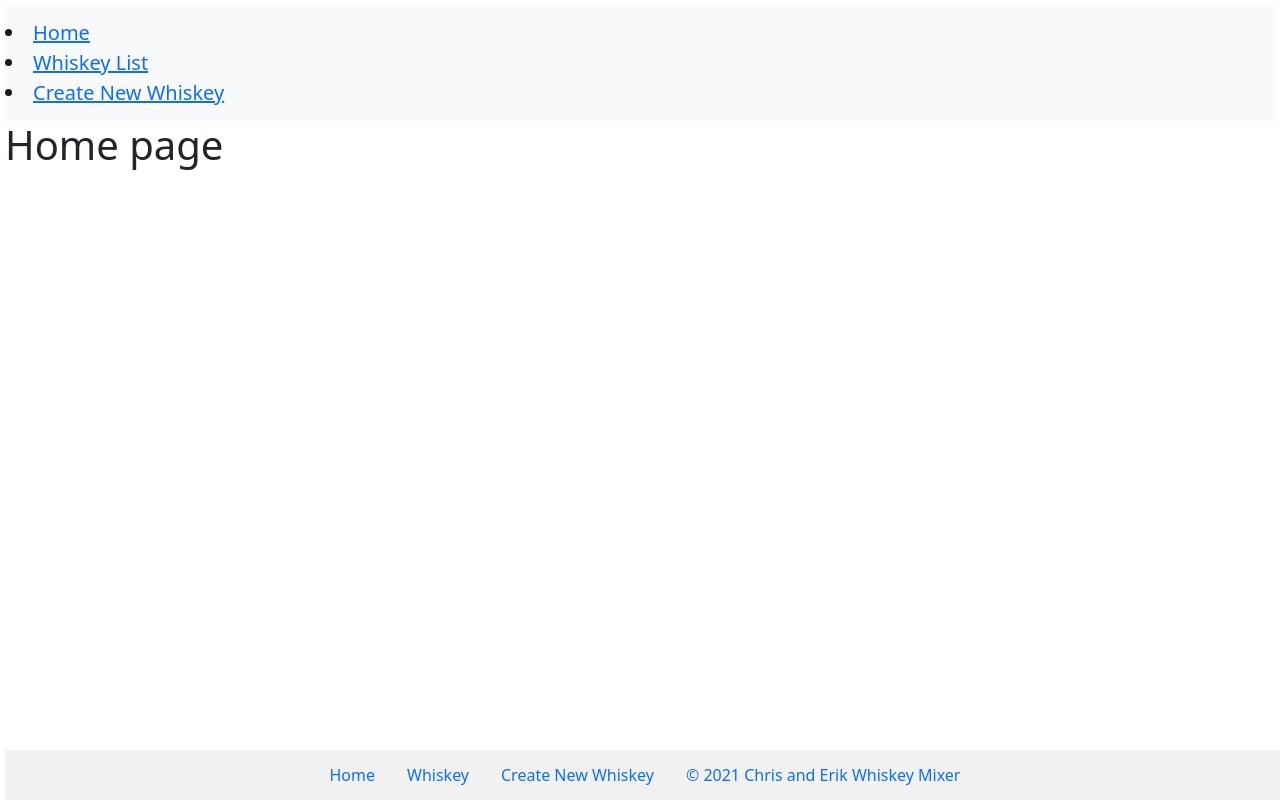
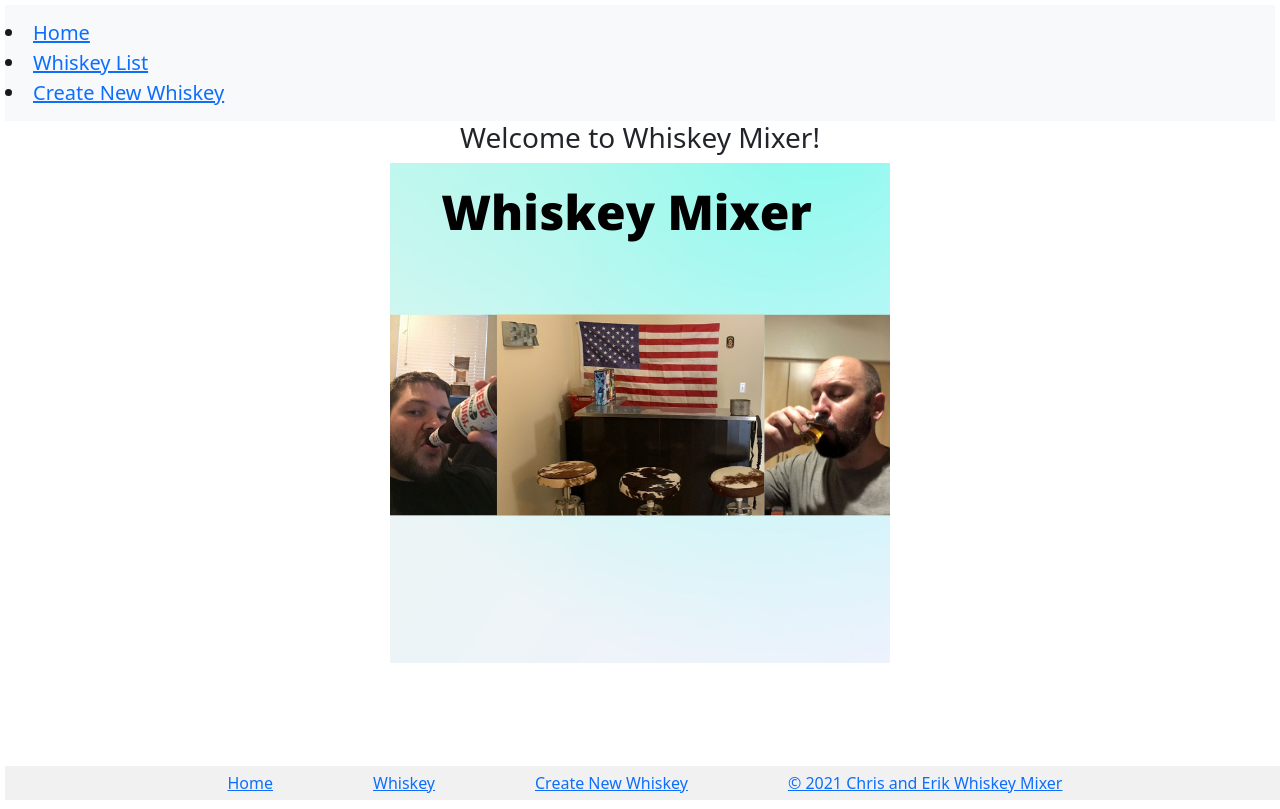
Before and after one commit to learn-academy-2021-bravo/cat-tinder-frontend-whiskey-mixer, a React (Create React App) app: page / in a window 1280 px wide. Built offline with nearby package versions, Linux system fonts and the light colour scheme; no server answers.

Commit message:
completed crud functionality

```diff
--- a/src/App.css
+++ b/src/App.css
@@ -30,6 +30,16 @@ ul.nav{
 #root{
   margin: 5px;
 }
-#navbar{
+.navbar-link{
+    padding: 15px;
+    margin: 35px;
+  }
+#button{
+  text-align: center;
+}
 
+#mixer{
+  text-align: center;
+  width: 55%;
+  margin: auto;
 }
--- a/src/App.js
+++ b/src/App.js
@@ -17,55 +17,97 @@ import {
   Switch
 } from 'react-router-dom'
 
-import mockWhiskey from './mockWhiskey'
 
 class App extends Component {
   constructor(props){
     super(props)
     this.state = {
-      whiskey: mockWhiskey,
+      whiskey: [],
 
     }
     }
-    createNewWhiskey = (newwhiskey) => {
-      console.log(newwhiskey)
+
+componentDidMount(){
+  this.whiskeyIndex()
+}
+
+whiskeyIndex = () => {
+  fetch("http://localhost:3000/whiskeys")
+  .then(response => response.json())
+  .then(whiskeyArray => this.setState({ whiskey: whiskeyArray}))
+  .catch(errors => console.log("index errors:", errors))
+}
+
+createNewWhiskey = (newwhiskey) => {
+  return fetch("http://localhost:3000/whiskeys", {
+    body: JSON.stringify(newwhiskey),
+    headers: {
+      "Content-Type": "application/json"
+    },
+    method: "POST"
+  })
+    .then(response => response.json())
+    .then(payload => this.whiskeyIndex())
+    .catch(errors => {
+      console.log("create errors:", errors)
+    })
+  }
+
+    updateWhiskey = (whiskey, id) => {
+      fetch(`http://localhost:3000/whiskeys/${id}`, {
+        body: JSON.stringify(whiskey),
+        headers: {
+          "Content-Type": "application/json"
+        },
+        method: "PATCH"
+      })
+      .then(response => response.json())
+      .then(payload => this.whiskeyIndex())
+      .catch(errors => console.log("update errors:", errors))
     }
 
-    updateWhiskey = (whiskey, id) => {
-      console.log("whiskey:", whiskey)
-      console.log("id:", id)
+    deleteWhiskey = (id) => {
+      fetch(`http://localhost:3000/whiskeys/${id}`, {
+        headers: {
+          "Content-type": "application/json"
+        },
+        method: "DELETE"
+      })
+      .then(response => response.json())
+      .then(payload => this.whiskeyIndex())
+      .catch(errors => console.log("delete errors:", errors))
     }
 
+
     render() {
+      console.log(this.state.whiskey)
       return(
         <Router>
           <Header />
 
           <Switch>
             <Route exact path= '/' component={ Home }  />
-            <Route path='/whiskeyindex' render={ (props) => <WhiskeyIndex whiskey = {this.state.whiskey} /> } />
-            <Route
-            exact path= {"/whiskeyshow/:id"}
-            render = {(props) => {
+            <Route path='/whiskeyindex' render={ (props) => <WhiskeyIndex whiskey={this.state.whiskey} /> } />
+            <Route path= "/whiskeyshow/:id" render = { (props) => {
               let id = props.match.params.id
-              let whiskey = this.state.whiskey.find(whiskey => whiskey.id === parseInt(id))
-              return <WhiskeyShow whiskey={ whiskey } />
+              let whiskey = this.state.whiskey.find(whiskey => whiskey.id === +id)
+              // {console.log("whiskey:", whiskey)}
+              return <WhiskeyShow whiskey={ whiskey } deleteWhiskey={this.deleteWhiskey}/>
             }} />
             <Route path='/whiskeynew' render = { (props) => <WhiskeyNew createNewWhiskey = {this.createNewWhiskey } />} />
-            <Route exact path={"/whiskeyedit/:id"}
-             render={ (props)  => {
+            <Route exact path={"/whiskeyedit/:id"} render={ (props)  => {
                let id = props.match.params.id
-               let whiskey = this.state.whiskey.find(whiskey => whiskey.id === parseInt(id))
+               let whiskey = this.state.whiskeys.find(whiskey => whiskey.id === parseInt(id))
                return(
                  <WhiskeyEdit
                  updateWhiskey={this.updateWhiskey}
                  whiskey = { whiskey}
                />
-               )
-             }}
+               )}
+             }
+             />
 
 
-               />
             <Route component= { NotFound } />
           </Switch>
           <Footer />
--- a/src/components/Footer.js
+++ b/src/components/Footer.js
@@ -1,5 +1,6 @@
 import React, { Component } from 'react'
-import { Nav, NavItem, NavLink } from 'reactstrap';
+import { Nav, NavItem } from 'reactstrap';
+import { NavLink } from 'react-router-dom'
 
 
 class Footer extends Component{
@@ -7,18 +8,18 @@ class Footer extends Component{
     return(
       <>
       <footer id = "footer">
-        <Nav>
+      <Nav id = "nav">
           <NavItem>
-            <NavLink to="/">Home</NavLink>
+            <NavLink class="navbar-link" to="/">Home</NavLink>
           </NavItem>
           <NavItem>
-            <NavLink to="whiskeyindex">Whiskey</NavLink>
+            <NavLink class="navbar-link" to="whiskeyindex">Whiskey</NavLink>
           </NavItem>
           <NavItem>
-            <NavLink to="whiskeynew">Create New Whiskey</NavLink>
+            <NavLink class="navbar-link" to="whiskeynew">Create New Whiskey</NavLink>
           </NavItem>
           <NavItem>
-            <NavLink to = "/">&copy; 2021 Chris and Erik Whiskey Mixer</NavLink>
+            <NavLink class="navbar-link" to = "/">&copy; 2021 Chris and Erik Whiskey Mixer</NavLink>
           </NavItem>
         </Nav>
       </footer>
--- a/src/components/Header.js
+++ b/src/components/Header.js
@@ -2,17 +2,17 @@ import React, { Component } from 'react'
 
 import { NavLink } from 'react-router-dom'
 import {
-  Collapse,
+  // Collapse,
   Navbar,
-  NavbarToggler,
+  // NavbarToggler,
   NavbarBrand,
-  Nav,
+  // Nav,
   NavItem,
-  UncontrolledDropdown,
-  DropdownToggle,
-  DropdownMenu,
-  DropdownItem,
-  NavbarText
+  // UncontrolledDropdown,
+  // DropdownToggle,
+  // DropdownMenu,
+  // DropdownItem,
+  // NavbarText
 } from 'reactstrap';
 
 
@@ -26,10 +26,10 @@ class Header extends Component {
             < NavLink to="/">Home</NavLink>
           </NavItem>
           <NavItem>
-            <NavLink to="../whiskeyindex">Whiskey List</NavLink>
+            <NavLink to="/whiskeyindex">Whiskey List</NavLink>
           </NavItem>
           <NavItem>
-            <NavLink to="../whiskeynew">Create New Whiskey</NavLink>
+            <NavLink to="/whiskeynew">Create New Whiskey</NavLink>
           </NavItem>
         </NavbarBrand>
              {/* <UncontrolledDropdown nav inNavbar>
--- a/src/pages/Home.js
+++ b/src/pages/Home.js
@@ -1,10 +1,13 @@
 import React, { Component } from 'react'
-
+import homePage from '../assets/homepage.png'
 class Home extends Component {
   render() {
     return (
       <>
-      <h1>Home page</h1>
+      <div id = "mixer">
+        <h3>Welcome to Whiskey Mixer!</h3>
+      <img src ={homePage} alt = "Welcome to Whiskey Mixer"  />
+      </div>
       </>
     )
   }
--- a/src/pages/WhiskeyIndex.js
+++ b/src/pages/WhiskeyIndex.js
@@ -1,7 +1,8 @@
 import React, { Component } from 'react'
-import { Card, CardTitle, Col } from 'reactstrap'
+import { Card, CardTitle, Col, Button } from 'reactstrap'
 
 import { NavLink } from 'react-router-dom'
+
 
 
 class WhiskeyIndex extends Component {
@@ -24,6 +25,14 @@ class WhiskeyIndex extends Component {
             )
           })}
         </Col>
+        <br />
+        <div id = "button">
+        <NavLink to={`/whiskeynew`}>
+        <Button color = "primary">
+          Create a Whiskey
+        </Button>
+        </NavLink>
+        </div>
       </>
     )
   }
--- a/src/pages/WhiskeyShow.js
+++ b/src/pages/WhiskeyShow.js
@@ -4,21 +4,25 @@ import { NavLink } from 'react-router-dom'
 
 class WhiskeyShow extends Component {
   render() {
-    console.log(this.props.whiskey);
+    let { whiskey } = this.props;
     return (
       <>
         <Col sm = "6" className = "show-body">
           <Card body>
-            <CardTitle>Hi, my name is { this.props.whiskey.name }!</CardTitle>
-            <CardText>I am { this.props.whiskey.age } old. I am from { this.props.whiskey.country }. I taste like: { this.props.whiskey.notes }</CardText>
+          <CardTitle>Hi, my name is { whiskey.name }!</CardTitle>
+          <CardText>I am { whiskey.age } old. I am from { whiskey.country }. I taste like: { whiskey.notes} </CardText>
 
           </Card>
         </Col>
-        <NavLink
-          to={`/whiskeyedit/${this.props.whiskey.id}`}
-          >
+        <NavLink to={`/whiskeyedit/${whiskey.id}`}>
             <Button color="secondary">
               Edit Whiskey
+            </Button>
+        </NavLink>
+        <br/>
+        <NavLink to="/whiskeyindex">
+            <Button onClick={ () => this.props.deleteWhiskey(whiskey.id) } color="danger" >
+              Delete a Whiskey
             </Button>
         </NavLink>
       </>
```
Also changed, not shown: src/assets/homepage.png (added).
